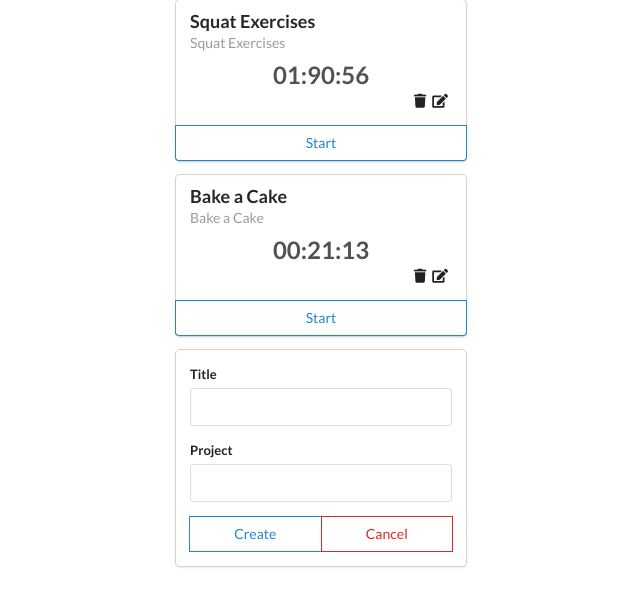
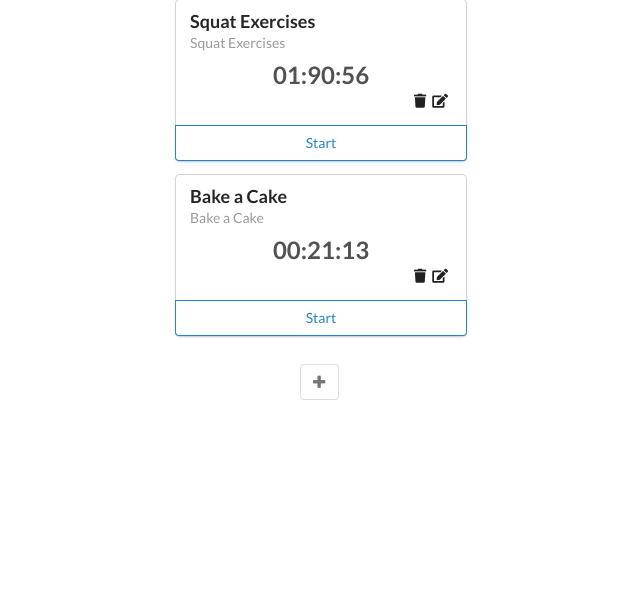
Before and after one commit to yuri-gagarin/timer-task-manager, a React (Create React App) app: page / in a window 1280 px wide. Shown: the top 606 px of the page, without its empty margins (319-959 px from the left). Built offline with nearby package versions, Linux system fonts and the light colour scheme.

Commit message:
add timer form

```diff
--- a/src/components/EditableTimer.js
+++ b/src/components/EditableTimer.js
@@ -3,18 +3,29 @@ import Timer from "./Timer";
 import TimerForm from "./TimerForm";
 
 class EditableTimer extends Component {
+
+    constructor() {
+        super()
+        this.state = {
+            editFormOpen: false
+        }
+    }
+
     render() {
-        if (this.props.editFormOpen) {
+        if (this.state.editFormOpen) {
            return(
             <TimerForm
+                id={this.props.id}
                 title={this.props.title}
                 project={this.props.project}
             />
            );
         }
+
         else {
             return(
                 <Timer
+                    id={this.props.id}
                     title={this.props.title}
                     project={this.props.title}
                     elapsed={this.props.elapsed}
--- a/src/components/TimerForm.js
+++ b/src/components/TimerForm.js
@@ -18,7 +18,7 @@ class TimerForm extends Component {
                         </div>
                         <div className="ui two botttom attached buttons">
                             <button className="ui basic blue button">{submitBtnText}</button>
-                            <button className="ui basic red button">Cancel</button>
+                            <button className="ui basic red button" onClick={this.props.formCancel}>Cancel</button>
                         </div>
                     </div>
                 </div>
--- a/src/components/ToggleableTimerForm.js
+++ b/src/components/ToggleableTimerForm.js
@@ -2,16 +2,37 @@ import React, {Component} from "react";
 import TimerForm from "./TimerForm";
 
 class ToggleableTimerForm extends Component {
+    constructor() {
+        super();
+        this.formOpen = this.formOpen.bind(this);
+        this.formCancel = this.formCancel.bind(this);
+
+        this.state = {
+            isOpen: false
+        }
+    }
+
+    formOpen() {
+        this.setState({isOpen: true});
+    }
+
+    formCancel() {
+        console.log("Cancel Form");
+        this.setState({isOpen: false});
+    }
+
     render() {
-        if (this.props.isOpen) {
+        if (this.state.isOpen) {
             return (
-                <TimerForm />
+                <TimerForm
+                    formCancel = {this.formCancel}
+                 />
             );
         }
         else {
             return (
                 <div className="ui basic content center aligned segment">
-                    <button className="ui basic button icon">
+                    <button className="ui basic button icon" onClick={this.formOpen}>
                          <i className="plus icon" />
                     </button>
                 </div>
```
